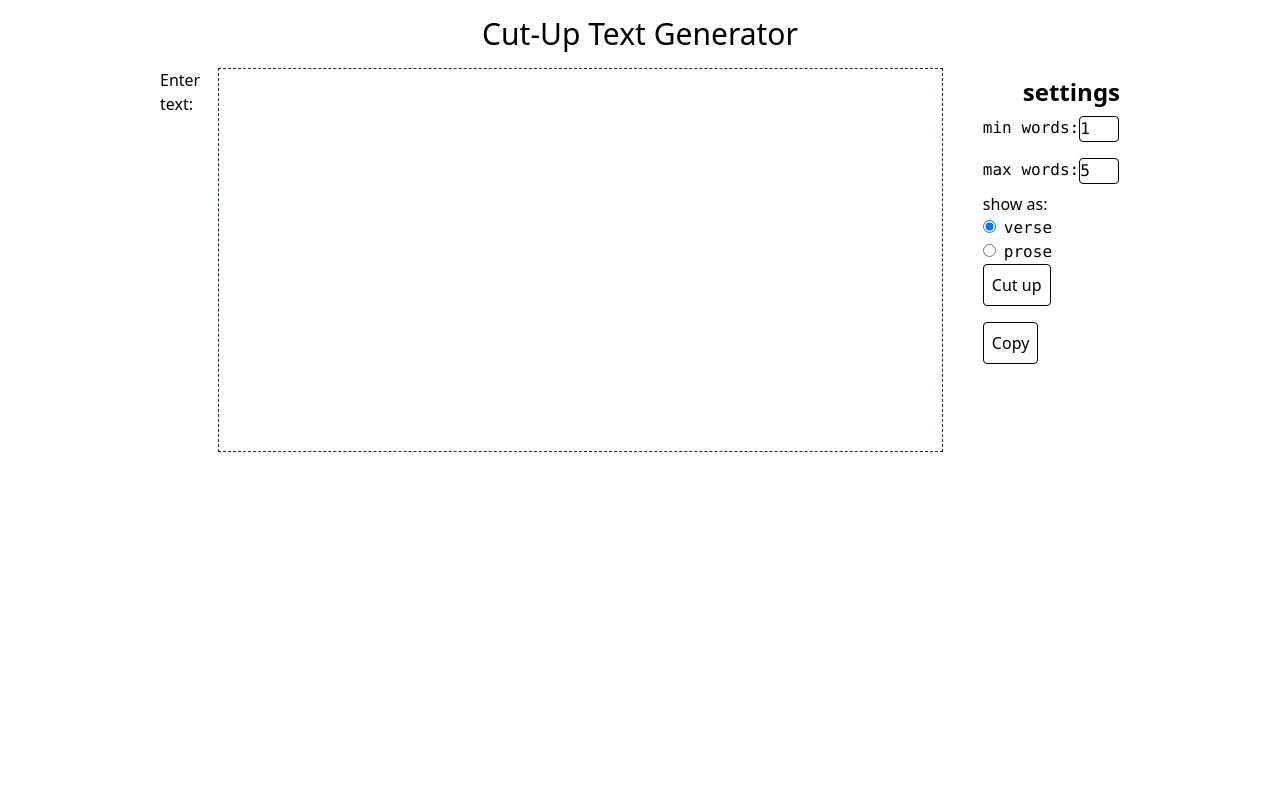
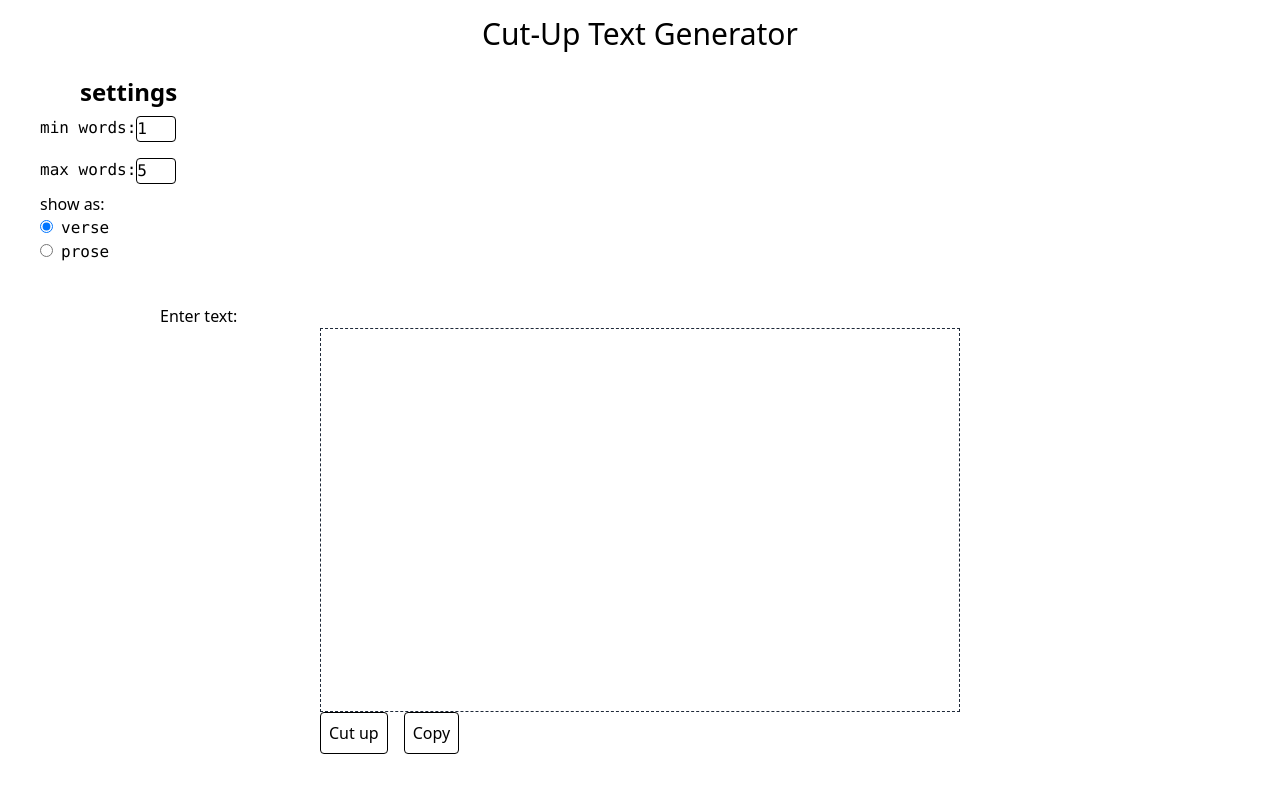
Before and after one commit to dku7/cut-up-tool, a React (Vite) app: page / in a window 1280 px wide. Shown: the top 792 px of the page. Built offline with nearby package versions, Linux system fonts and the light colour scheme.

Commit message:
move Settings to App

```diff
--- a/src/App.tsx
+++ b/src/App.tsx
@@ -1,11 +1,44 @@
+import { useState } from "react";
 import Header from "./components/Header";
+import Settings from "./components/Settings";
 import TextConsumer from "./components/TextConsumer";
+import { CutUpFormat, CutUpLength } from "./types/types";
+
+const defaultCutUpLength: CutUpLength = {
+  min: 1,
+  max: 5,
+};
 
 export default function App() {
+  const [cutUpLength, setCutUpLength] =
+    useState<CutUpLength>(defaultCutUpLength);
+  const [cutUpFormat, setCutUpFormat] = useState<CutUpFormat>("verse");
+
+  const handleMinWordsChange = (event: React.ChangeEvent<HTMLInputElement>) => {
+    setCutUpLength({ ...cutUpLength, min: Number(event.target.value) });
+  };
+
+  const handleMaxWordsChange = (event: React.ChangeEvent<HTMLInputElement>) => {
+    setCutUpLength({ ...cutUpLength, max: Number(event.target.value) });
+  };
+
+  const handleFormatChange = (format: CutUpFormat) => {
+    setCutUpFormat(format);
+  };
+
   return (
     <>
       <Header />
-      <TextConsumer />
+      <div className="mt-2 mb-10 ml-10">
+        <Settings
+          cutUpLength={cutUpLength}
+          format={cutUpFormat}
+          handleMinWordsChange={handleMinWordsChange}
+          handleMaxWordsChange={handleMaxWordsChange}
+          handleFormatChange={handleFormatChange}
+        />
+      </div>
+      <TextConsumer cutUpLength={cutUpLength} cutUpFormat={cutUpFormat} />
     </>
   );
 }
--- a/src/components/TextConsumer.tsx
+++ b/src/components/TextConsumer.tsx
@@ -1,37 +1,23 @@
 import { useCallback, useState } from "react";
-
-import { CutUpFormat, CutUpLength } from "../types/types";
-import Settings from "./Settings";
 import { CutUpOutput } from "./CutUpOutput";
 import { CopyButton } from "./CopyButton";
 import { getRandomLineLength } from "../utils/utils";
+import { CutUpFormat, CutUpLength } from "../types/types";
 
-const defaultCutUpLength: CutUpLength = {
-  min: 1,
-  max: 5,
-};
+interface TextConsumerProps {
+  cutUpLength: CutUpLength;
+  cutUpFormat: CutUpFormat;
+}
+export default function TextConsumer({
+  cutUpLength,
+  cutUpFormat,
+}: TextConsumerProps) {
+  const [inputText, setInputText] = useState("");
 
-export default function TextConsumer() {
-  const [inputText, setInputText] = useState("");
-  const [cutUpLength, setCutUpLength] =
-    useState<CutUpLength>(defaultCutUpLength);
   const [cutUpText, setCutUpText] = useState<string[]>([]);
-  const [cutUpFormat, setCutUpFormat] = useState<CutUpFormat>("verse");
 
   const handleTextChange = (event: React.ChangeEvent<HTMLTextAreaElement>) => {
     setInputText(event.target.value);
-  };
-
-  const handleMinWordsChange = (event: React.ChangeEvent<HTMLInputElement>) => {
-    setCutUpLength({ ...cutUpLength, min: Number(event.target.value) });
-  };
-
-  const handleMaxWordsChange = (event: React.ChangeEvent<HTMLInputElement>) => {
-    setCutUpLength({ ...cutUpLength, max: Number(event.target.value) });
-  };
-
-  const handleFormatChange = (format: CutUpFormat) => {
-    setCutUpFormat(format);
   };
 
   const handleCutUpText = useCallback(() => {
@@ -62,31 +48,24 @@ export default function TextConsumer() {
 
   return (
     <main>
-      <div className="flex flex-col lg:flex-row px-10 md:px-20 lg:px-40">
+      <div className="px-10 md:px-20 lg:px-40">
         <p>Enter text:</p>
-        <textarea
-          className="border border-gray-800 border-dashed pl-0.5 w-full font-mono flex-grow min-h-96 resize-none"
-          value={inputText}
-          onChange={handleTextChange}></textarea>
-        <div className="mt-2 mb-10 ml-10">
-          <Settings
-            cutUpLength={cutUpLength}
-            format={cutUpFormat}
-            handleMinWordsChange={handleMinWordsChange}
-            handleMaxWordsChange={handleMaxWordsChange}
-            handleFormatChange={handleFormatChange}
-          />
+        <div className="flex flex-col lg:flex-row px-10 md:px-20 lg:px-40">
+          <textarea
+            className="border border-gray-800 border-dashed pl-0.5 w-full font-mono flex-grow min-h-96 resize-none"
+            value={inputText}
+            onChange={handleTextChange}></textarea>
+        </div>
+        <div className="px-10 md:px-20 lg:px-40">
           <button
             onClick={handleCutUpText}
             className="border p-2 rounded hover:cursor-pointer mr-4 mb-4">
             Cut up
           </button>
           <CopyButton cutUpText={cutUpText} />
+
+          <CutUpOutput cutUpText={cutUpText} cutUpFormat={cutUpFormat} />
         </div>
-      </div>
-
-      <div className="flex px-10 md:px-20 lg:px-40 flex-col">
-        <CutUpOutput cutUpText={cutUpText} cutUpFormat={cutUpFormat} />
       </div>
     </main>
   );
```
